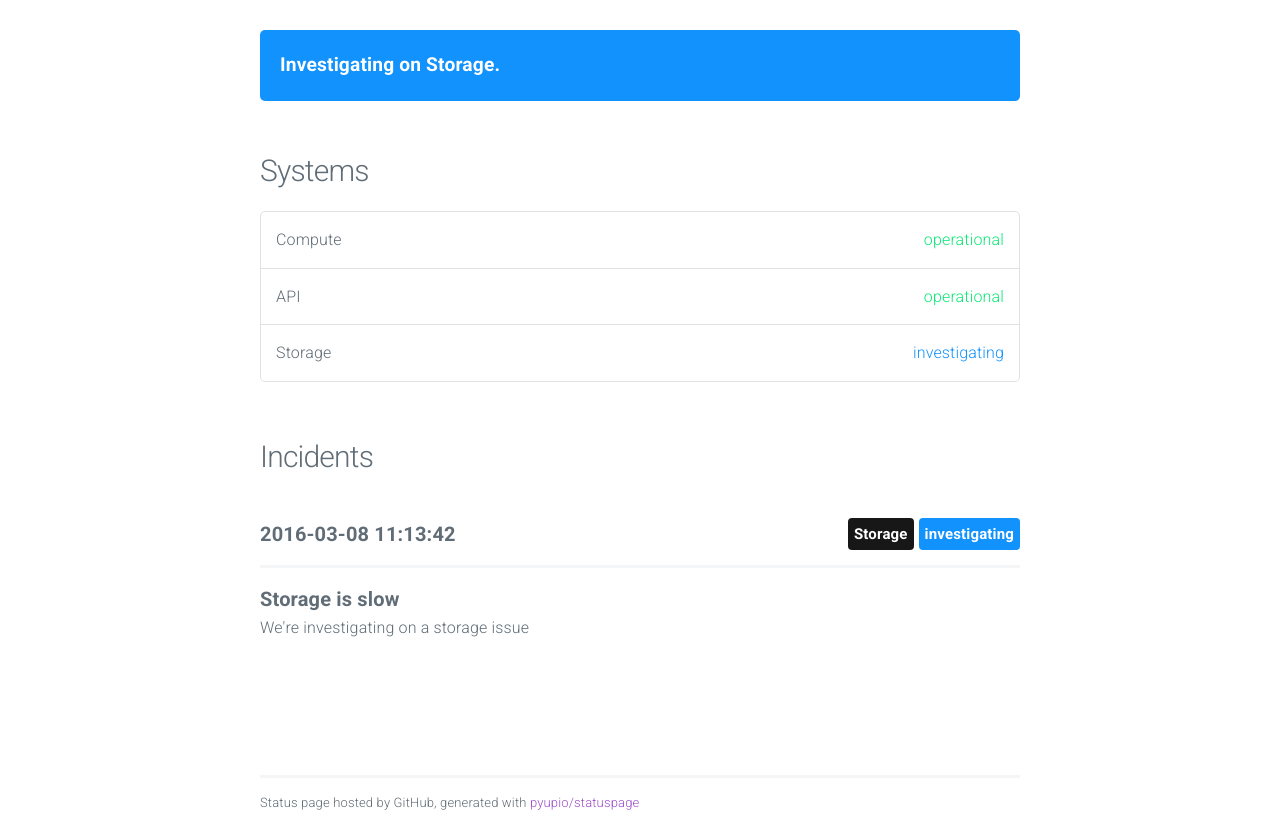
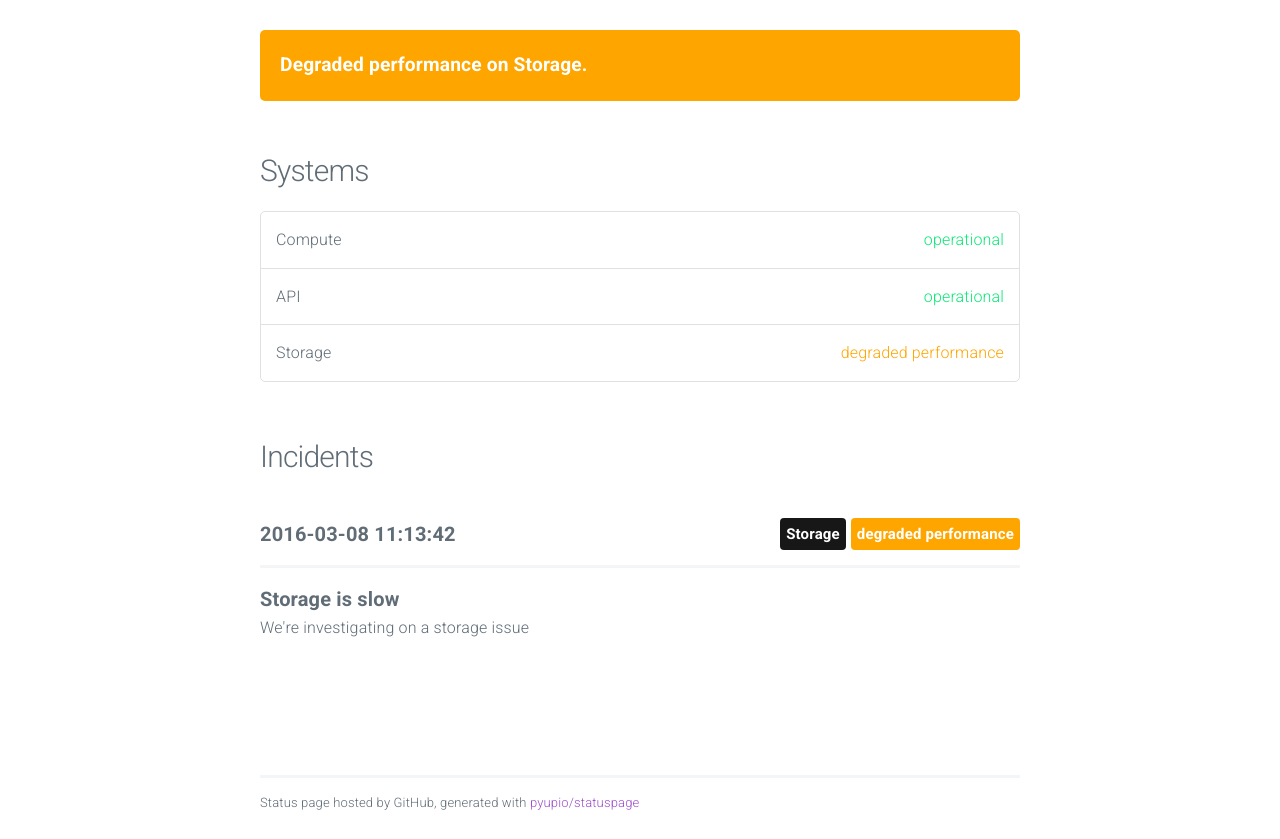
Before and after one commit to nlm/status-test, a plain HTML site: page index.html in a window 1280 px wide. Shown: the part 55-894 px from the top of the page. Drawn offline with nearby package versions, Linux system fonts and the light colour scheme.

Commit message:
update index

```diff
--- a/index.html
+++ b/index.html
@@ -32,8 +32,8 @@
 			<section class="container" id="main">
 
 
-					<div class="panel investigating">
-						Investigating on Storage.
+					<div class="panel degraded performance">
+						Degraded performance on Storage.
 					</div>
 
 
@@ -50,7 +50,7 @@
 					</li>
 
 					<li>
-						Storage <span class="status investigating">investigating</span>
+						Storage <span class="status degraded performance">degraded performance</span>
 					</li>
 
 				</ul>
@@ -62,7 +62,7 @@
 						<span class="date">2016-03-08 11:13:42</span>
 
 
-							<span class="label investigating float-right">investigating</span>
+							<span class="label degraded performance float-right">degraded performance</span>
 
 
 							<span class="label system float-right">Storage</span>
```
